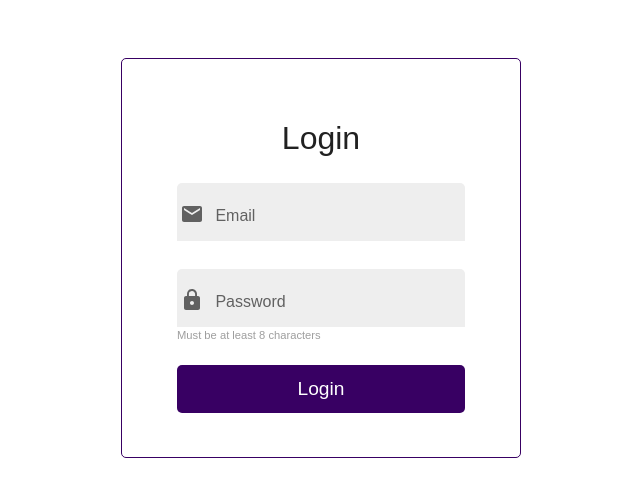
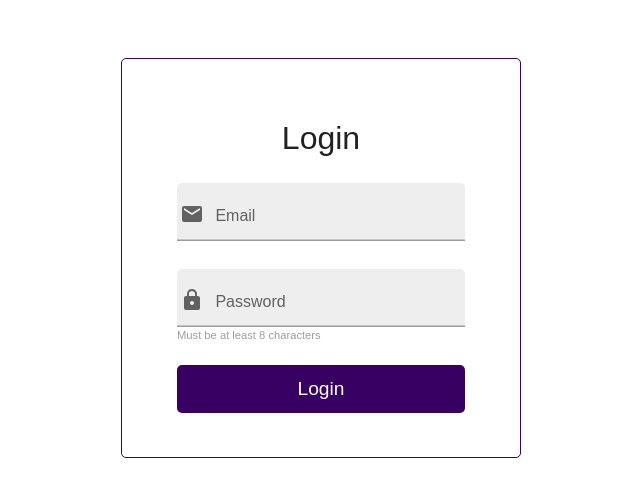
Before and after one commit to ThereseRingPersen/forms, a React (Create React App) app: page / in a window 1280 px wide. Shown: the top 496 px of the page, without its empty margins (319-959 px from the left). Built offline with nearby package versions, Linux system fonts and the light colour scheme.

Commit message:
use different color when not active field underline

```diff
--- a/src/components/TextField/styles.ts
+++ b/src/components/TextField/styles.ts
@@ -24,13 +24,16 @@ export const InputGroup = styled.div<InputGroupProps>`
    `}
     border-radius: 5px 5px 0 0;
     background-color: ${formColors.fieldBackround.initial};
-           box-shadow: ${(props) => (props.hasError ? `inset 0 -2.5px 0 0 ${formColors.border.error}` : `0`)};
+    box-shadow: ${(props) =>
+        props.hasError
+            ? `inset 0 -2.5px 0 0 ${formColors.border.error}`
+            : `inset 0 -1.5px 0 0 ${formColors.border.notActivated}`};
     :hover {
         background-color: ${formColors.fieldBackround.hover};
         box-shadow: ${(props) =>
             props.hasError
                 ? `inset 0 -2.5px 0 0 ${formColors.border.error}`
-                       : `inset 0 -1.5px 0 0 ${formColors.border.hover}`};
+                : `inset 0 -2.5px 0 0 ${formColors.border.hover}`};
     }
 
     :focus-within,
```
Lines whose indentation alone changed are shown as unchanged.
